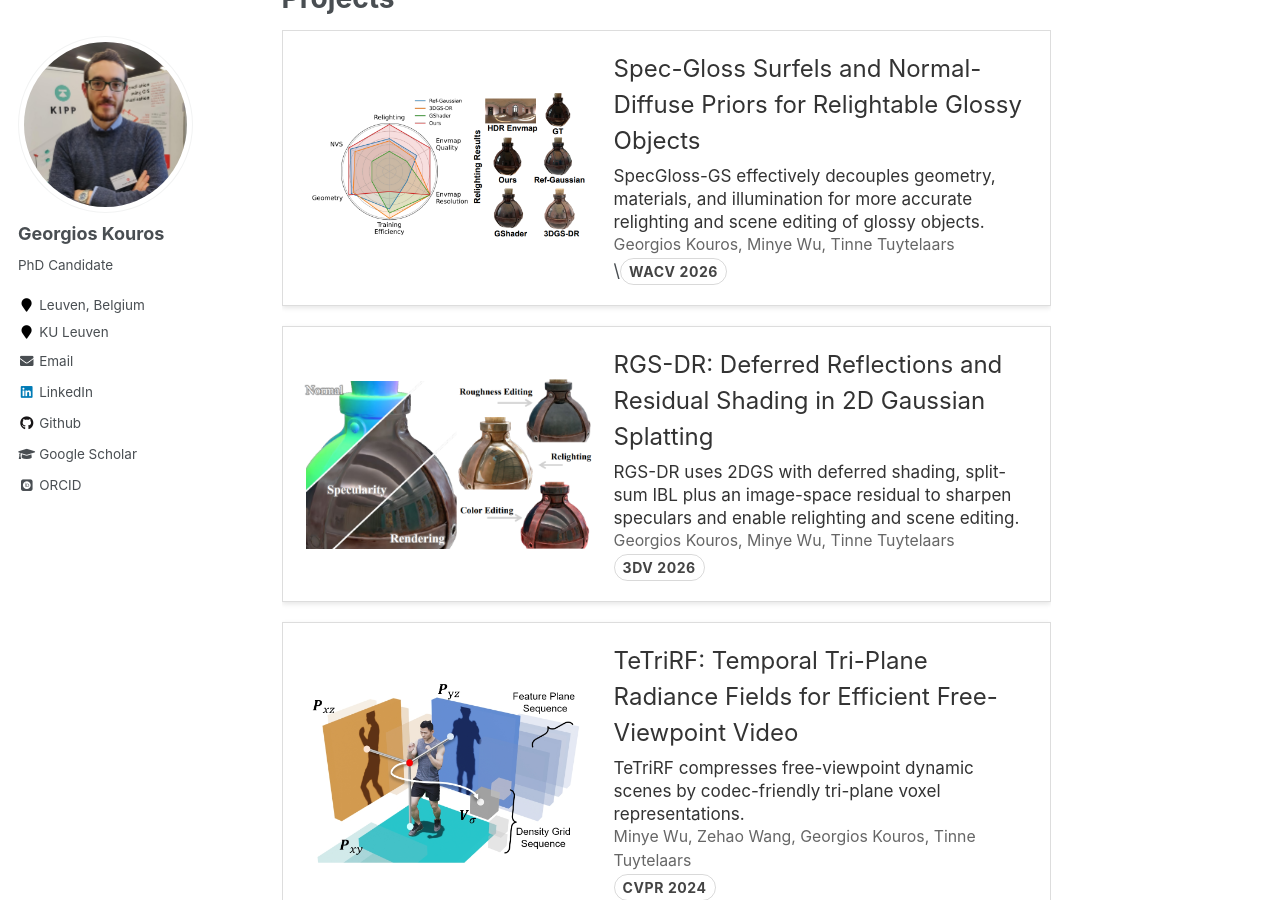
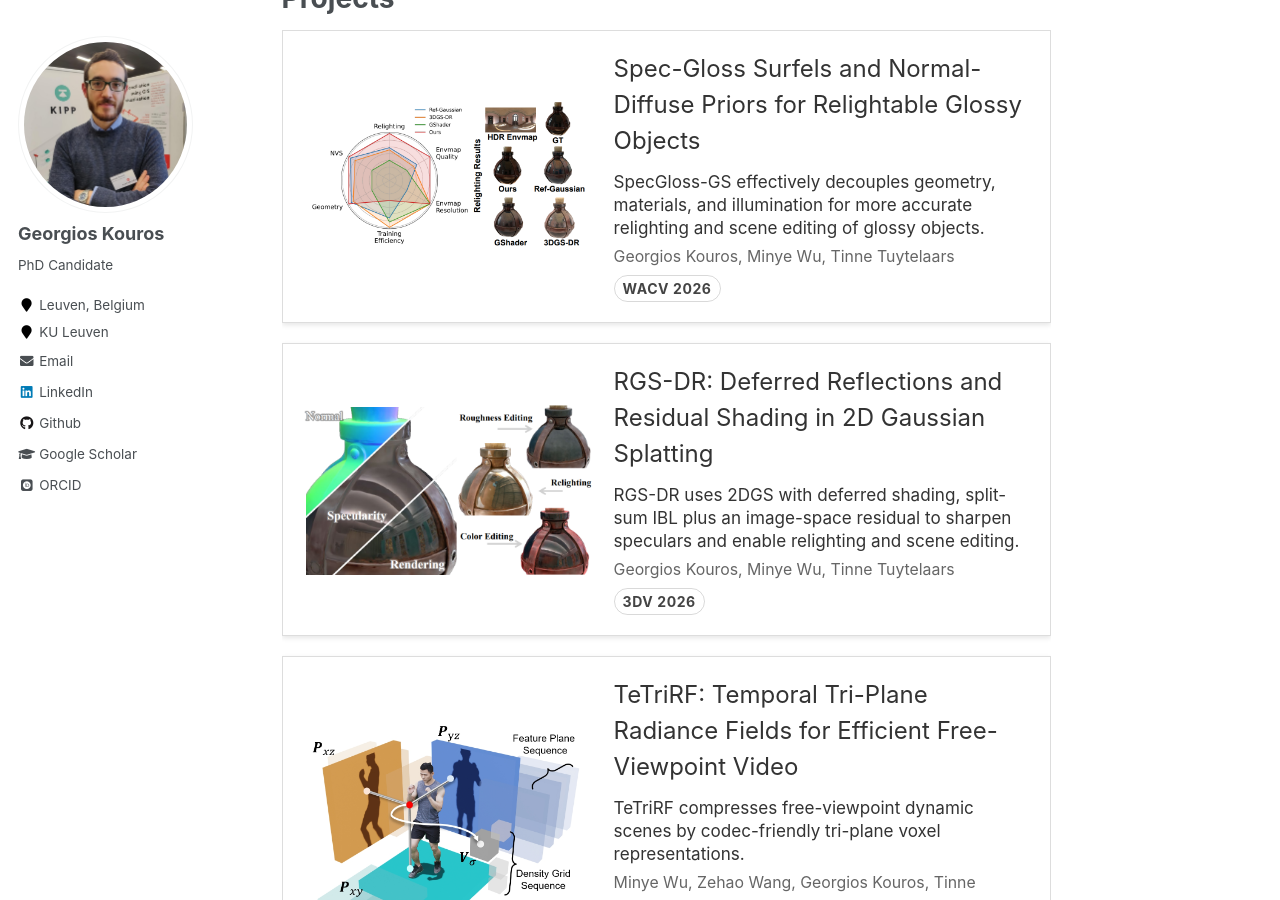
Before and after one commit to gkouros/gkouros.github.io, a Jekyll site: the page built from _pages/about.md, in a window 1280 px wide and 900 px high, scrolled down 549 px. Built offline with Jekyll 4.4.1, drawn with Linux system fonts in a browser that asks for light colours; some web fonts are replaced; comment, search, counter and statistics services are not loaded.

Commit message:
Use meta format

```diff
--- a/_pages/about.md
+++ b/_pages/about.md
@@ -21,10 +21,10 @@ Projects
   <a href="https://gkouros.github.io/SpecGlossGS/" class="ns-project-link">
     <div class="ns-project">
         <img src="/images/specglossgs.png" alt="SpecGloss-GS">
-        <div>
+        <div class="ns-project-meta">
             <div class="ns-project-title">Spec-Gloss Surfels and Normal-Diffuse Priors for Relightable Glossy Objects</div>
             <div class="ns-project-tagline">SpecGloss-GS effectively decouples geometry, materials, and illumination for more accurate relighting and scene editing of glossy objects.</div>
-            <div class="ns-project-authors">Georgios Kouros, Minye Wu, Tinne Tuytelaars</div>\
+            <div class="ns-project-authors">Georgios Kouros, Minye Wu, Tinne Tuytelaars</div>
             <div class="ns-project-venue"> WACV 2026</div>
         </div>
     </div>
@@ -33,7 +33,7 @@ Projects
   <a href="https://gkouros.github.io/RGS-DR/" class="ns-project-link">
     <div class="ns-project">
         <img src="/images/rgsdr.png" alt="RGS-DR">
-        <div>
+        <div class="ns-project-meta">
             <div class="ns-project-title">RGS-DR: Deferred Reflections and Residual Shading in 2D Gaussian Splatting</div>
             <div class="ns-project-tagline">RGS-DR uses 2DGS with deferred shading, split-sum IBL plus an image-space residual to sharpen speculars and enable relighting and scene editing.</div>
             <div class="ns-project-authors">Georgios Kouros, Minye Wu, Tinne Tuytelaars</div>
@@ -45,7 +45,7 @@ Projects
   <a href="https://wuminye.github.io/projects/TeTriRF/" class="ns-project-link">
     <div class="ns-project">
         <img src="/images/TeTriRF.jpg" alt="TeTriRF">
-        <div>
+        <div class="ns-project-meta">
             <div class="ns-project-title">TeTriRF: Temporal Tri-Plane Radiance Fields for Efficient Free-Viewpoint Video</div>
             <div class="ns-project-tagline">TeTriRF compresses free-viewpoint dynamic scenes by codec-friendly tri-plane voxel representations.</div>
             <div class="ns-project-authors">Minye Wu, Zehao Wang, Georgios Kouros, Tinne Tuytelaars</div>
@@ -58,7 +58,7 @@ Projects
   <a href="https://openaccess.thecvf.com/content/CVPR2024W/NRI/html/Kouros_Unveiling_the_Ambiguity_in_Neural_Inverse_Rendering_A_Parameter_Compensation_CVPRW_2024_paper.html" class="ns-project-link">
     <div class="ns-project">
         <img src="/images/unveiling.png" alt="UnveilingAmbiguity">
-        <div>
+        <div class="ns-project-meta">
             <div class="ns-project-title">Unveiling the Ambiguity in Neural Inverse Rendering: A Parameter Compensation Analysis</div>
             <div class="ns-project-tagline">A study of the inherent ambiguity of neural inverse rendering and potential research directions.</div>
             <div class="ns-project-authors">Georgios Kouros, Minye Wu, Sushruth Nagesh, Xianling Zhang, Tinne Tuytelaars</div>
@@ -71,7 +71,7 @@ Projects
   <a href="https://arxiv.org/abs/2308.08530" class="ns-project-link">
     <div class="ns-project">
         <img src="/images/refdvgo.png" alt="Ref-DVGO">
-        <div>
+        <div class="ns-project-meta">
             <div class="ns-project-title">Ref-DVGO: Reflection-Aware Direct Voxel Grid Optimization for an Improved Quality-Efficiency Trade-Off in Reflective Scene Reconstruction</div>
             <div class="ns-project-tagline">Improves the quality-efficiency trade-off for neural rendering of glossy objects by combining an efficient voxelized representation with a reflection direction reparameterization.</div>
             <div class="ns-project-authors">Georgios Kouros, Minye Wu, Shubham Shrivastava, Sushruth Nagesh, Punarjay Chakravarty, Tinne Tuytelaars</div>
@@ -83,7 +83,7 @@ Projects
   <a href="https://bmvc2022.mpi-inf.mpg.de/26/" class="ns-project-link">
     <div class="ns-project">
         <img src="/images/bmvc.png" alt="contrastive-pose-retrieval">
-        <div>
+        <div class="ns-project-meta">
             <div class="ns-project-title">Category-Level Pose Retrieval with Contrastive Features Learnt with Occlusion Augmentation</div>
             <div class="ns-project-tagline">Category-level pose estimation trained with contrastive RGB-normal features and augmented with occlusion and bounding box augmentation for robustness against occluders and bounding box noise.</div>
             <div class="ns-project-authors">Georgios Kouros, Shubham Shrivastava, Cédric Picron, Sushruth Nagesh, Punarjay Chakravarty, Tinne Tuytelaars</div>
```
